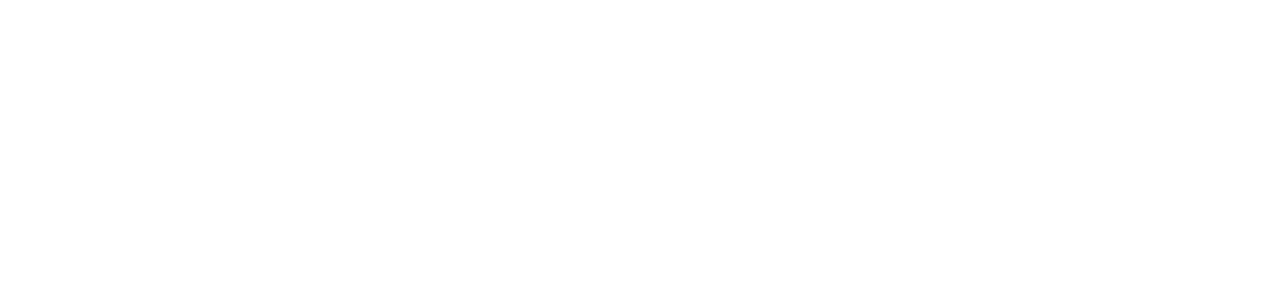
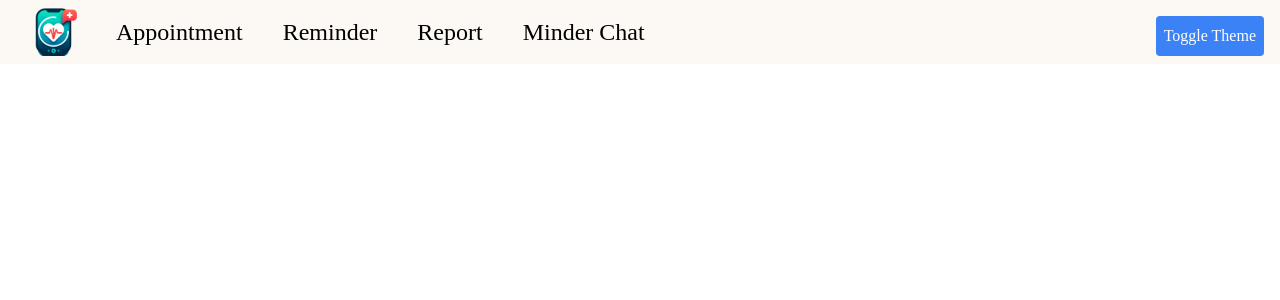
Before and after one commit to zhuyeeng/VitalMinderFront, a React (Create React App) app: page /appointment in a window 1280 px wide. Before the commit this address had no page. Shown: the top 300 px of the page. Built offline with nearby package versions, Linux system fonts and the light colour scheme; sample sign-in values are in the browser's storage.

Commit message:
home to appointment

```diff
--- a/src/App.js
+++ b/src/App.js
@@ -2,6 +2,7 @@
 import { BrowserRouter as Router, Route, Routes, useNavigate } from 'react-router-dom';
 import LoginRegister from './Components/LoginRegister/LoginRegister';
 import Dashboard from './Components/Dashboard/Dashboard.jsx';
+import Appointment from './Components/Appointment/appointment.jsx'; // Import Appointment component
 import ProtectedRoute from './lib/protectedRoute.js';
 import AdminDashboard from './Components/AdminDashboard/AdminDashboard.jsx';
 import { setAuthToken } from './lib/axios'; // Adjust the import path as needed
@@ -49,10 +50,17 @@
 
   return (
     <div className="min-h-screen bg-white dark:bg-gray-900 text-black dark:text-white">
+      <button
+        onClick={toggleTheme}
+        className="fixed top-4 right-4 bg-blue-500 dark:bg-yellow-500 text-white p-2 rounded"
+      >
+        Toggle Theme
+      </button>
       <Routes>
         <Route path="/" element={<LoginRegister />} />
-        <Route path="/Dashboard" element={<ProtectedRoute component={Dashboard} />} />
-        <Route path="/AdminDashboard" element={<ProtectedRoute component={AdminDashboard} />} />
+        <Route path="/dashboard" element={<ProtectedRoute component={Dashboard} />} />
+        <Route path="/admindashboard" element={<ProtectedRoute component={AdminDashboard} />} />
+        <Route path="/appointment" element={<ProtectedRoute component={Appointment} />} /> {/* Add this line */}
       </Routes>
     </div>
   );
--- a/src/Components/AdminDashboard/AdminDashboard.jsx
+++ b/src/Components/AdminDashboard/AdminDashboard.jsx
@@ -27,7 +27,7 @@
 
     return (
         <div className="flex h-screen">
-            <div className="w-1/4">
+            <div className="w-1/6">
                 <Sidebar onRegisterClick={handleRegisterClick} />
             </div>
             <div className="w-3/4 flex gap-10 items-center justify-center">
--- /dev/null
+++ b/src/Components/Appointment/appointment.jsx
@@ -0,0 +1,13 @@
+import React from 'react';
+import NavBar from '../NavBar/NavBar';
+
+const Appointment = () => {
+  return (
+    <div>
+      <NavBar/>
+      <div>appointment</div>
+    </div>
+  );
+}
+
+export default Appointment;
--- a/src/Components/NavBar/NavBar.jsx
+++ b/src/Components/NavBar/NavBar.jsx
@@ -5,7 +5,6 @@
 import axiosInstance from './../../lib/axios'; // Adjust the import path as needed
 
 const NavBar = () => {
-  // const [scrolled, setScrolled] = useState(false);
   const navigate = useNavigate();
   const [isDarkMode, setIsDarkMode] = useState(false);
 
@@ -15,7 +14,7 @@
       setIsDarkMode(savedTheme === 'dark');
       document.documentElement.classList.toggle('dark', savedTheme === 'dark');
     }
-  })
+  }, []);
 
   const toggleTheme = () => {
     const newTheme = isDarkMode ? 'light' : 'dark';
@@ -48,24 +47,26 @@
             {/* Mobile menu button */}
           </div>
           <div className="flex-1 flex items-center justify-center sm:items-stretch sm:justify-start">
-            <div className="flex-shrink-0 logo h-12 w-12"></div>
+            <Link to="/Dashboard" className="flex-shrink-0 h-12 w-12 logo">
+              <a></a>
+            </Link>
             <div className="hidden sm:block sm:ml-6">
               <div className="flex space-x-4">
-                <Link to="/" className="text-black hover:bg-emerald-300 hover:text-white px-3 py-2 rounded-md text-2xl font-medium">Home</Link>
-                <Link to="/pricing" className="text-black hover:bg-emerald-300 hover:text-white px-3 py-2 rounded-md text-2xl font-medium">Pricings</Link>
-                <Link to="/about" className="text-black hover:bg-emerald-300 hover:text-white px-3 py-2 rounded-md text-2xl font-medium">About us</Link>
-                <Link to="/blog" className="text-black hover:bg-emerald-300 hover:text-white px-3 py-2 rounded-md text-2xl font-medium">Blog</Link>
+                <Link to="/appointment" className="text-black hover:bg-emerald-300 hover:text-white px-3 py-2 rounded-md text-2xl font-medium">Appointment</Link>
+                <Link to="/" className="text-black hover:bg-emerald-300 hover:text-white px-3 py-2 rounded-md text-2xl font-medium">Reminder</Link>
+                <Link to="/" className="text-black hover:bg-emerald-300 hover:text-white px-3 py-2 rounded-md text-2xl font-medium">Report</Link>
+                <Link to="/" className="text-black hover:bg-emerald-300 hover:text-white px-3 py-2 rounded-md text-2xl font-medium">Minder Chat</Link>
               </div>
             </div>
           </div>
           <div className="absolute inset-y-0 right-0 flex items-center pr-2 sm:static sm:inset-auto sm:ml-6 sm:pr-0">
             <button onClick={handleLogout} className="text-black hover:bg-emerald-300 hover:text-white px-3 py-2 rounded-md text-2xl font-medium">Logout</button>
             <button
-        onClick={toggleTheme}
-        className="fixed top-4 right-4 bg-blue-500 dark:bg-yellow-500 text-white p-2 rounded"
-      >
-        Toggle Theme
-      </button>
+              onClick={toggleTheme}
+              className="fixed top-4 right-4 bg-blue-500 dark:bg-yellow-500 text-white p-2 rounded"
+            >
+              Toggle Theme
+            </button>
           </div>
         </div>
       </div>
--- a/src/Components/PatientAppointment/appointment.jsx
+++ /dev/null
@@ -1,9 +0,0 @@
-import React from 'react'
-
-const appointment = () => {
-  return (
-    <div>appointment</div>
-  )
-}
-
-export default appointment
```
